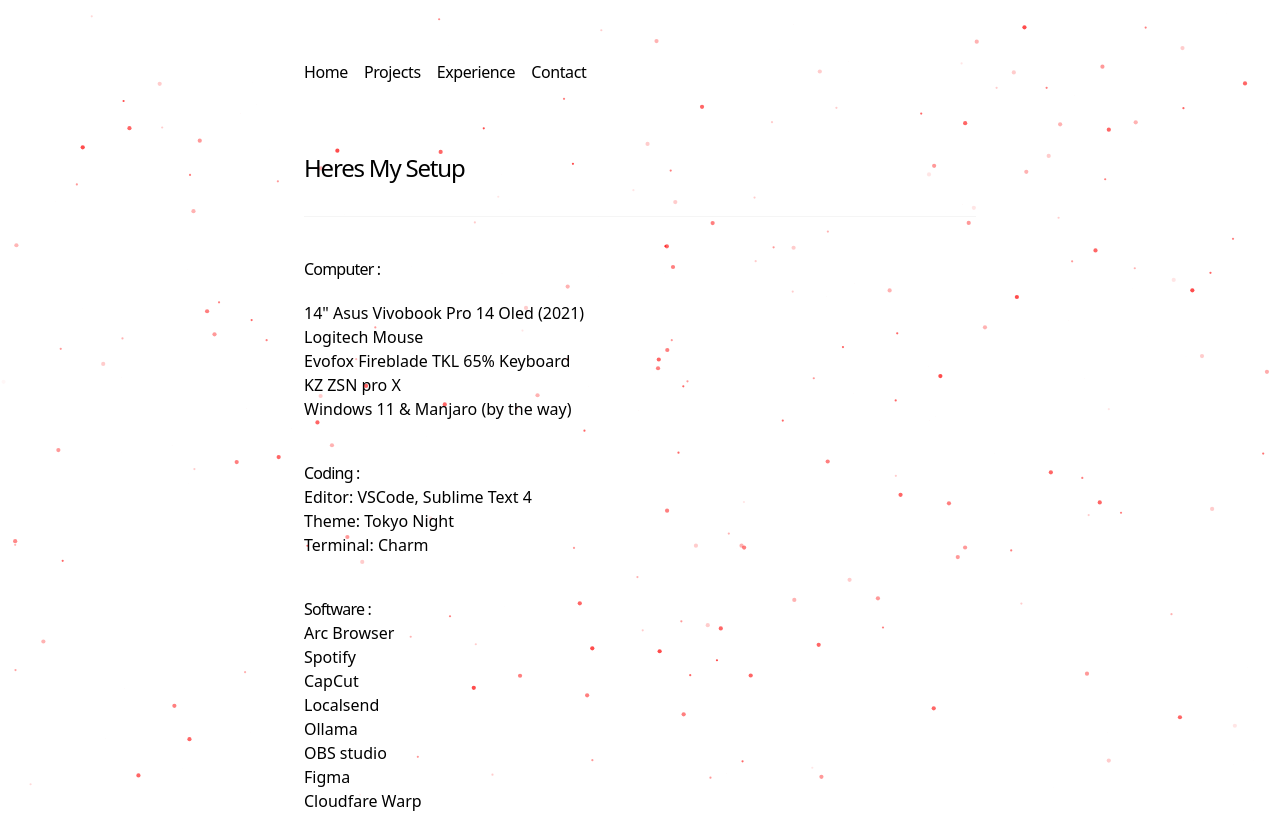
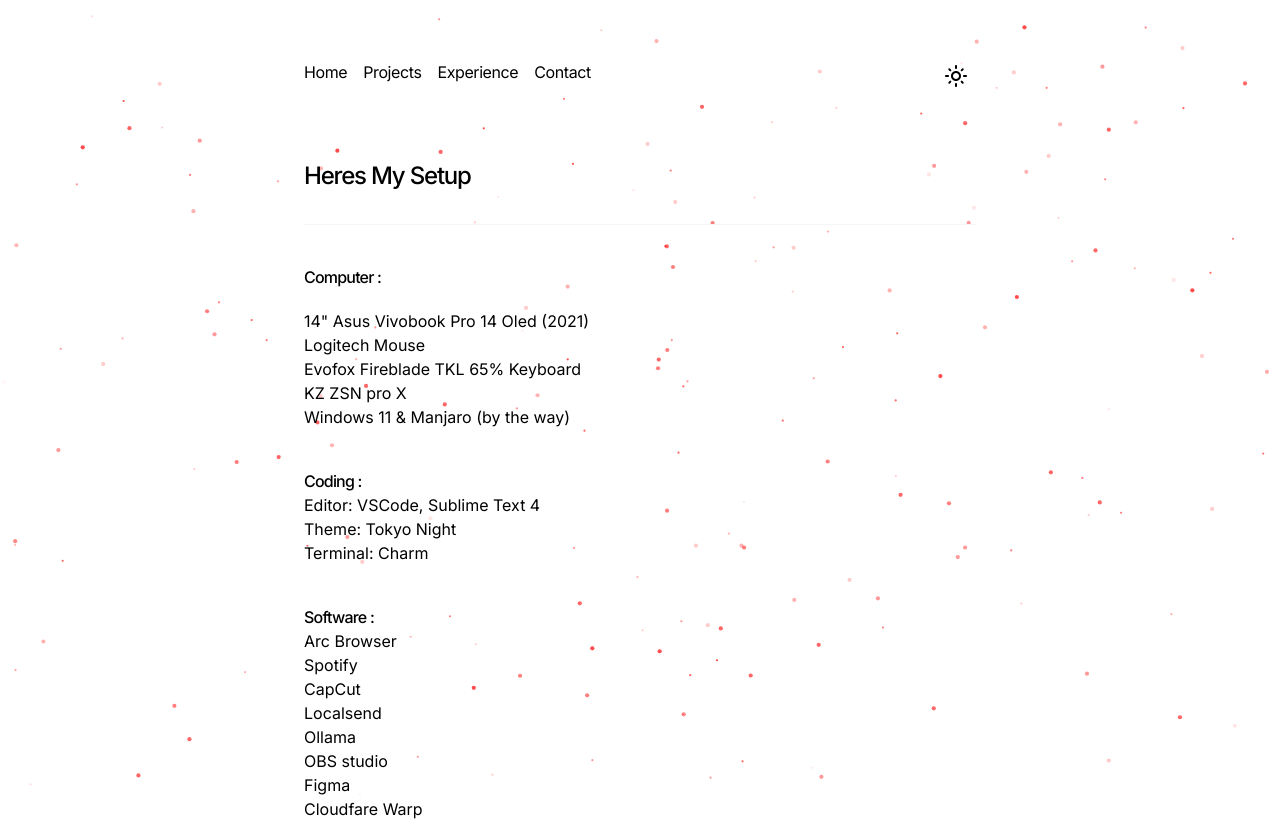
Before and after one commit to Shaunfurtado/Shaunfurtado.github.io, a Next.js app: page /misc in a window 1280 px wide. Shown: the top 821 px of the page. Built offline with nearby package versions, Linux system fonts and the light colour scheme.

Commit message:
Update npm dependencies and add next-themes package Added Theme-switch toggle

```diff
--- a/package.json
+++ b/package.json
@@ -12,6 +12,7 @@
     "framer-motion": "^11.1.7",
     "lucide-react": "^0.373.0",
     "next": "14.2.2",
+    "next-themes": "^0.3.0",
     "react": "^18",
     "react-dom": "^18",
     "react-icons": "^5.1.0"
--- a/src/app/components/nav.tsx
+++ b/src/app/components/nav.tsx
@@ -1,25 +1,33 @@
+"use client";
 import Link from 'next/link';
+import { useTheme } from 'next-themes';
+import { useEffect, useState } from 'react';
+import { MdOutlineLightMode } from "react-icons/md";
+import { IoMoonOutline } from "react-icons/io5";
 
 const navItems = {
-  '/': {
-    name: 'Home',
-  },
-  '/projects': {
-    name: 'Projects',
-  },
-  '/work': {
-    name: 'Experience',
-  },
-  '/contact': {
-    name: 'Contact',
-  },
-
-  // '/guestbook': {
-  //   name: 'guestbook',
-  // },
+  '/': { name: 'Home' },
+  '/projects': { name: 'Projects' },
+  '/work': { name: 'Experience' },
+  '/contact': { name: 'Contact' },
 };
 
 export function Navbar() {
+  const [mounted, setMounted] = useState(false);
+  const { theme, setTheme } = useTheme();
+
+  useEffect(() => {
+    setMounted(true);
+  }, []);
+
+  const toggleTheme = () => {
+    setTheme(theme === 'light' ? 'dark' : 'light');
+  };
+
+  if (!mounted) {
+    return null;
+  }
+
   return (
     <aside className="-ml-[8px] mb-16 tracking-tight">
       <div className="lg:sticky lg:top-20">
@@ -28,8 +36,7 @@ export function Navbar() {
           id="nav"
         >
           <div className="flex flex-row space-x-0 pr-10">
-            {Object.entries(navItems).map(([path, { name }]) => {
-              return (
+            {Object.entries(navItems).map(([path, { name }]) => (
               <Link
                 key={path}
                 href={path}
@@ -37,9 +44,15 @@ export function Navbar() {
               >
                 {name}
               </Link>
-              );
-            })}
+            ))}
           </div>
+          <button onClick={toggleTheme} className="ml-auto p-2">
+            {theme === 'light' ? (
+              <IoMoonOutline size={24} />
+            ) : (
+              <MdOutlineLightMode size={24} />
+            )}
+          </button>
         </nav>
       </div>
     </aside>
--- a/src/app/components/particles.tsx
+++ b/src/app/components/particles.tsx
@@ -2,6 +2,7 @@
 
 import React, { useRef, useEffect, useState } from "react";
 import { useMousePosition } from "@/util/mouse";
+import { useTheme } from 'next-themes';
 
 interface ParticlesProps {
 	className?: string;
@@ -18,6 +19,7 @@ export default function Particles({
 	ease = 50,
 	refresh = false,
 }: ParticlesProps) {
+	const { theme } = useTheme();
 	const canvasRef = useRef<HTMLCanvasElement>(null);
 	const canvasContainerRef = useRef<HTMLDivElement>(null);
 	const context = useRef<CanvasRenderingContext2D | null>(null);
@@ -29,16 +31,16 @@ export default function Particles({
 
 	useEffect(() => {
 		if (canvasRef.current) {
-			context.current = canvasRef.current.getContext("2d");
+		  context.current = canvasRef.current.getContext("2d");
 		}
 		initCanvas();
 		animate();
 		window.addEventListener("resize", initCanvas);
 
 		return () => {
-			window.removeEventListener("resize", initCanvas);
+		  window.removeEventListener("resize", initCanvas);
 		};
-	}, []);
+	  }, [theme]);
 
 	useEffect(() => {
 		onMouseMove();
@@ -46,7 +48,7 @@ export default function Particles({
 
 	useEffect(() => {
 		initCanvas();
-	}, [refresh]);
+	  }, [theme, refresh]);
 
 	const initCanvas = () => {
 		resizeCanvas();
@@ -124,11 +126,7 @@ export default function Particles({
 		  context.current.translate(translateX, translateY);
 		  context.current.beginPath();
 
-		  const systemTheme = window.matchMedia("(prefers-color-scheme: dark)").matches
-			? "dark"
-			: "light";
-
-		  const fillStyle = systemTheme === "dark"
+		  const fillStyle = theme === "dark"
 			? `rgba(255, 255, 0, ${alpha})`
 			: `rgba(255, 0, 0, ${alpha})`;
 
@@ -180,12 +178,11 @@ export default function Particles({
 	const animate = () => {
 		clearContext();
 		circles.current.forEach((circle: Circle, i: number) => {
-			// Handle the alpha value
 			const edge = [
-				circle.x + circle.translateX - circle.size, // distance from left edge
-				canvasSize.current.w - circle.x - circle.translateX - circle.size, // distance from right edge
-				circle.y + circle.translateY - circle.size, // distance from top edge
-				canvasSize.current.h - circle.y - circle.translateY - circle.size, // distance from bottom edge
+				circle.x + circle.translateX - circle.size,
+				canvasSize.current.w - circle.x - circle.translateX - circle.size,
+				circle.y + circle.translateY - circle.size,
+				canvasSize.current.h - circle.y - circle.translateY - circle.size,
 			];
 			const closestEdge = edge.reduce((a, b) => Math.min(a, b));
 			const remapClosestEdge = parseFloat(
@@ -207,19 +204,15 @@ export default function Particles({
 			circle.translateY +=
 				(mouse.current.y / (staticity / circle.magnetism) - circle.translateY) /
 				ease;
-			// circle gets out of the canvas
 			if (
 				circle.x < -circle.size ||
 				circle.x > canvasSize.current.w + circle.size ||
 				circle.y < -circle.size ||
 				circle.y > canvasSize.current.h + circle.size
 			) {
-				// remove the circle from the array
 				circles.current.splice(i, 1);
-				// create a new circle
 				const newCircle = circleParams();
 				drawCircle(newCircle);
-				// update the circle position
 			} else {
 				drawCircle(
 					{
--- /dev/null
+++ b/src/app/components/theme-provider.tsx
@@ -0,0 +1,9 @@
+"use client"
+
+import * as React from "react"
+import { ThemeProvider as NextThemesProvider } from "next-themes"
+import type { ThemeProviderProps } from "next-themes/dist/types"
+
+export function ThemeProvider({ children, ...props }: ThemeProviderProps) {
+  return <NextThemesProvider {...props}>{children}</NextThemesProvider>
+}
--- a/src/app/layout.tsx
+++ b/src/app/layout.tsx
@@ -4,7 +4,7 @@ import { Inter } from "next/font/google";
 import "./globals.css";
 import { Navbar } from './components/nav';
 import GoogleAnalytics from "./components/GoogleAnalytics";
-
+import { ThemeProvider } from "./components/theme-provider";
 
 const inter = Inter({ subsets: ["latin"] });
 
@@ -27,15 +27,13 @@ export const metadata: Metadata = {
 
 export default function RootLayout({
   children,
-
 }: Readonly<{
   children: React.ReactNode;
 }>) {
-
-
   return (
-    <html lang="en" >
-      <body className="antialiased max-w-2xl mb-40 flex flex-col md:flex-row mx-4 mt-8 lg:mx-auto">
+    <html lang="en" suppressHydrationWarning>
+      <body className={`${inter.className} antialiased max-w-2xl mb-40 flex flex-col md:flex-row mx-4 mt-8 lg:mx-auto`}>
+        <ThemeProvider attribute="class" defaultTheme="system" enableSystem>
           <main className="flex-auto min-w-0 mt-6 flex flex-col px-2 md:px-0">
             <Particles
               className="absolute inset-0 -z-10 animate-fade-in"
@@ -51,6 +49,7 @@ export default function RootLayout({
                 </a></b>
             </footer>
           </main>
+        </ThemeProvider>
       </body>
     </html>
   );
--- a/tailwind.config.ts
+++ b/tailwind.config.ts
@@ -1,6 +1,7 @@
 import type { Config } from "tailwindcss";
 
 const config: Config = {
+  darkMode: 'class',
   content: [
     "./src/pages/**/*.{js,ts,jsx,tsx,mdx}",
     "./src/components/**/*.{js,ts,jsx,tsx,mdx}",
```
Also changed, not shown: 1 other file (tests, documents, lock files or other folders). Lines whose indentation alone changed are shown as unchanged.
